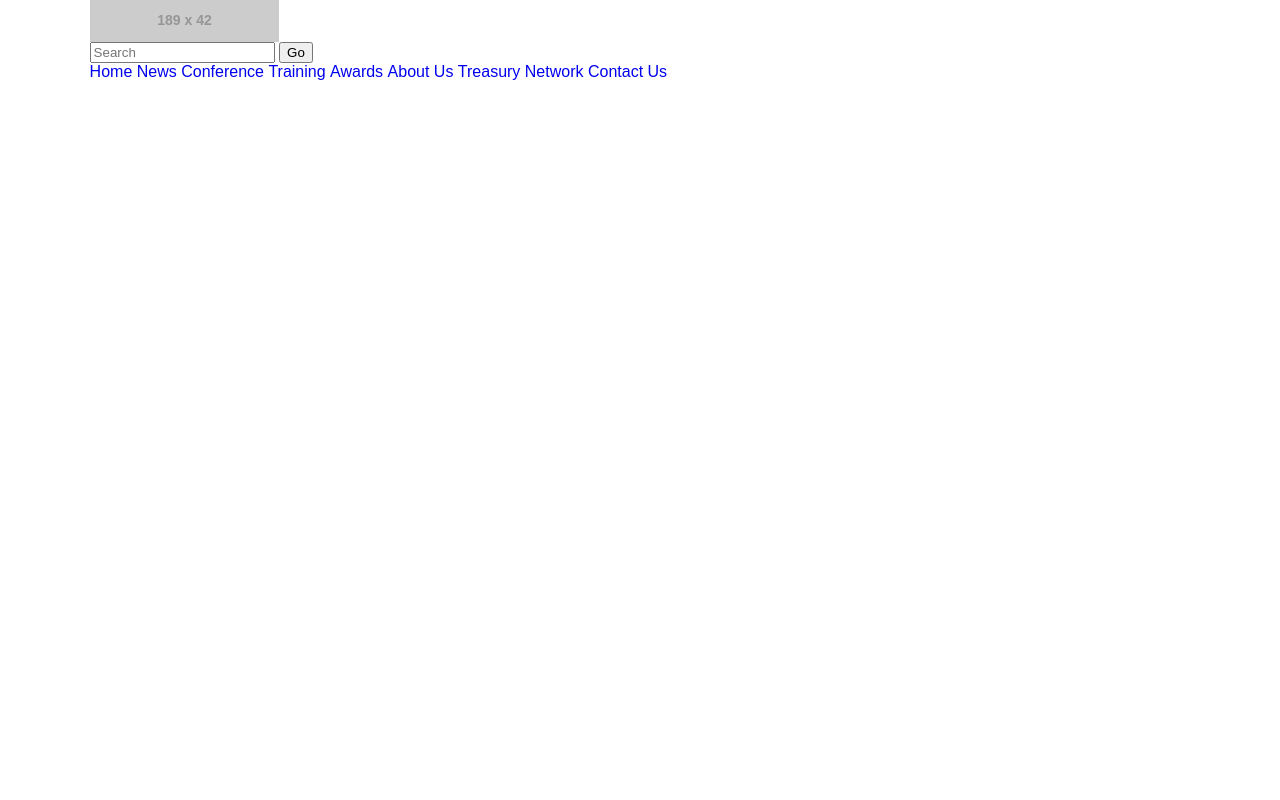
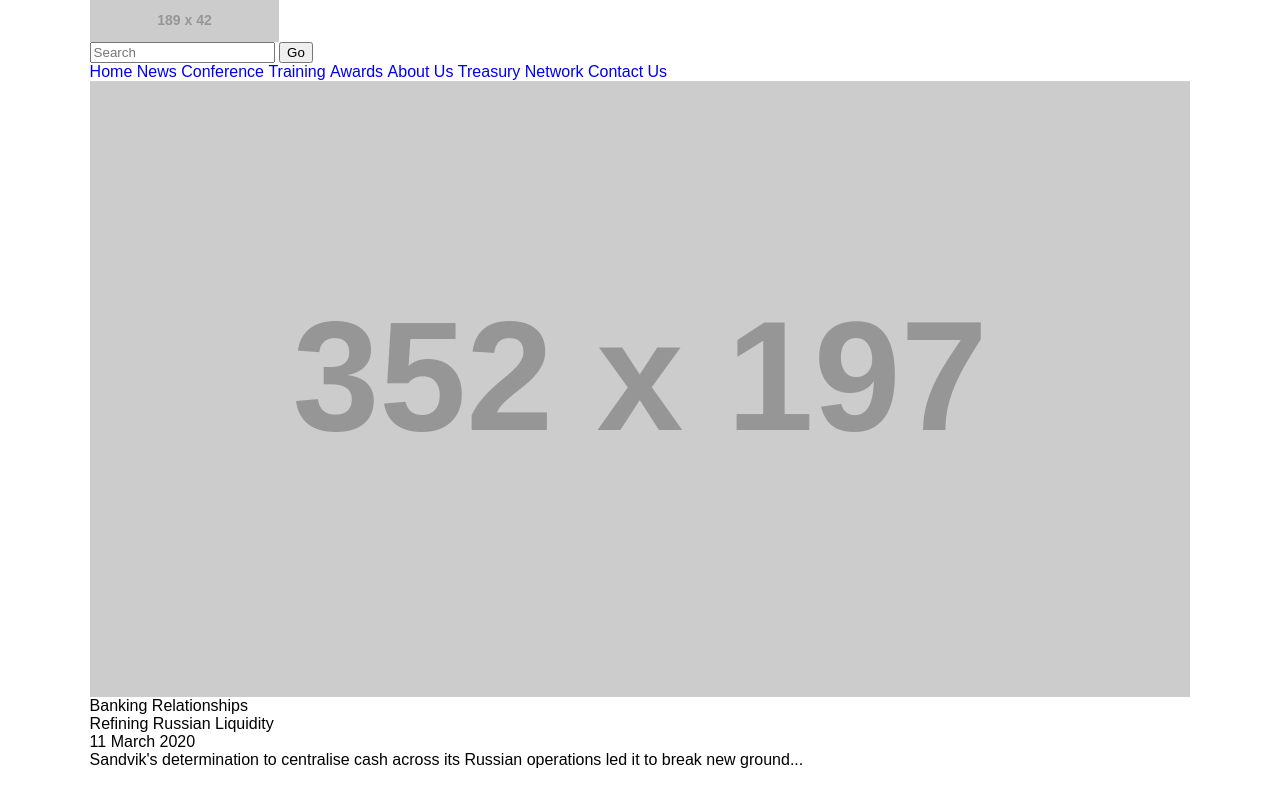
Before and after one commit to dshubhamprdxn/Eurofinance-Template, a plain HTML site: page index.html in a window 1280 px wide. Drawn offline with Linux system fonts and the light colour scheme; placeholder pictures from the web are drawn by us.

Commit message:
main-content section added

```diff
--- a/index.html
+++ b/index.html
@@ -53,6 +53,17 @@
     <!--header section start-->
     <!--main section start-->
     <main>
+     <section class="banner">
+       <div class="wrapper">
+         <div class="banking-relationships">
+           <img src="https://via.placeholder.com/352x197" alt="expo image">
+           <h3>Banking Relationships</h3>
+           <h2>Refining Russian Liquidity</h2>
+           <h4>11 March 2020</h4>
+           <p>Sandvik's determination to centralise cash across its Russian operations led it to break new ground...</p>
+         </div>
+       </div>
+     </section>
 
     </main>
     <!--main section end-->
```
